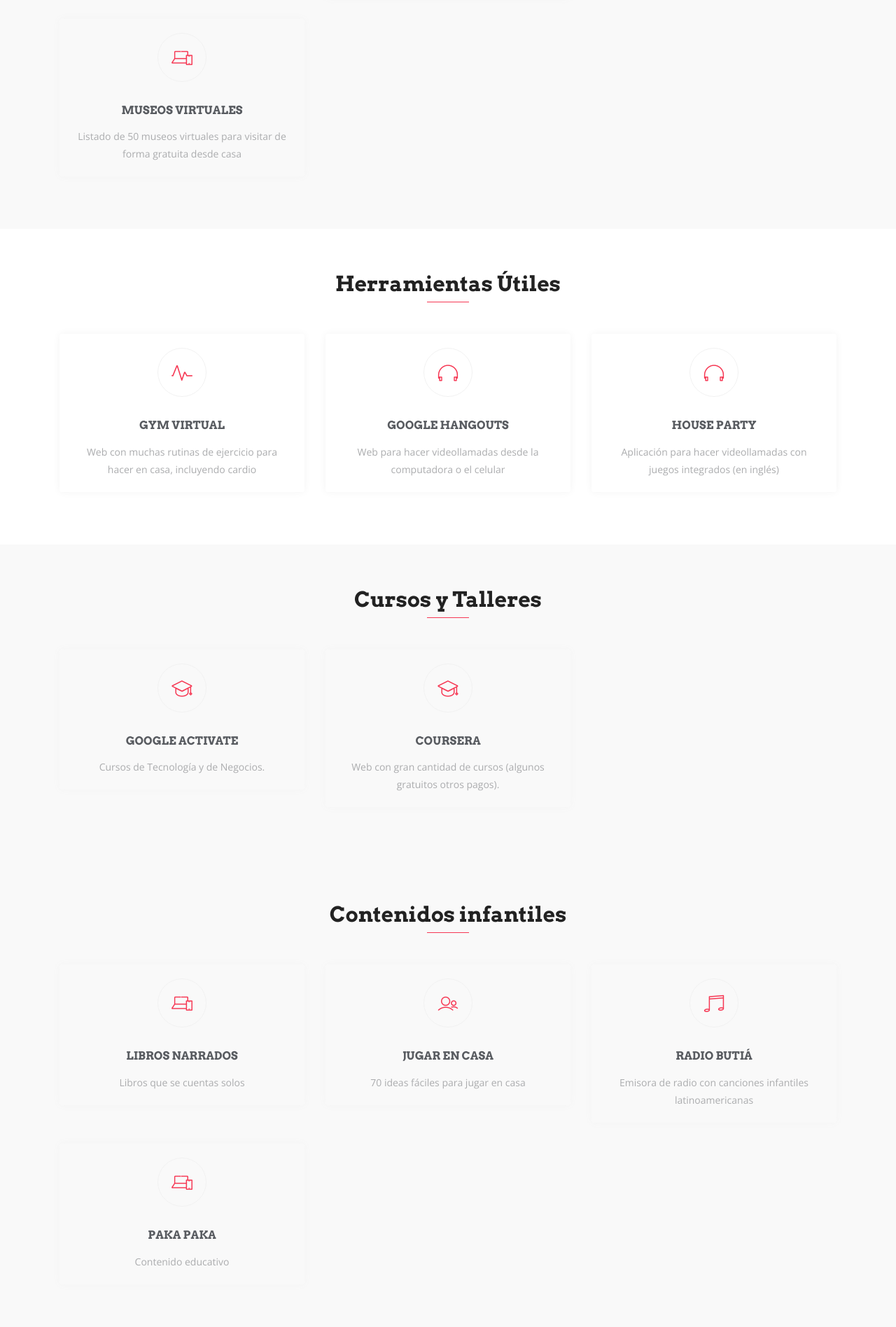
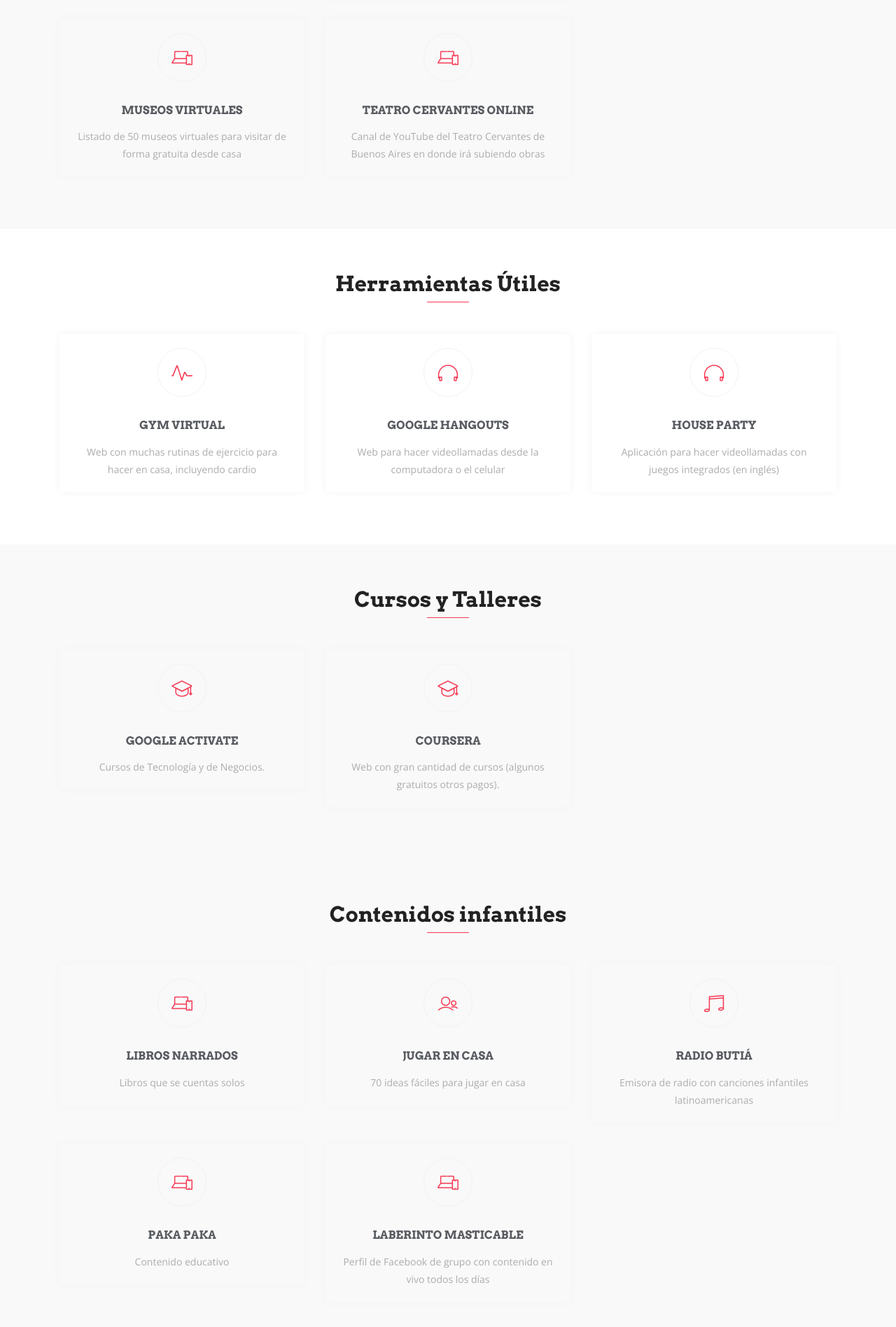
Before and after one commit to brian831/cuarentena, a plain HTML site: page index.html in a window 1280 px wide. Shown: the part 1084-2980 px from the top of the page at 70% size. Drawn offline with nearby package versions, Linux system fonts and the light colour scheme; a script that the page names is missing; files whose address does not match are found by name.

Commit message:
contenido

```diff
--- a/index.html
+++ b/index.html
@@ -171,6 +171,20 @@
               </div>
             </div>
           </div>
+          <!-- Services item -->
+          <div class="col-md-6 col-lg-4 col-xs-12">
+            <div class="services-item wow fadeInRight" data-wow-delay="0.3s">
+              <div class="icon">
+                <a href="https://www.youtube.com/channel/UC4jy_ly_xzt9ga1Qp_TfUeQ" target="_blank">
+                  <i class="lni-laptop-phone"></i>
+                </a>
+              </div>
+              <div class="services-content">
+                <h3><a href="https://www.youtube.com/channel/UC4jy_ly_xzt9ga1Qp_TfUeQ" target="_blank">Teatro Cervantes Online</a></h3>
+                <p>Canal de YouTube del Teatro Cervantes de Buenos Aires en donde irá subiendo obras</p>
+              </div>
+            </div>
+          </div>
         </div>
       </div>
     </section>
@@ -335,10 +349,25 @@
               </div>
             </div>
           </div>
+          <!-- Services item -->
+          <div class="col-md-6 col-lg-4 col-xs-12">
+            <div class="services-item wow fadeInRight" data-wow-delay="0.3s">
+              <div class="icon">
+                <a href="https://www.facebook.com/LaberintoMasticable/photos/a.465906336887198/1933053683505782/?type=3&theater" target="_blank">
+                  <i class="lni-laptop-phone"></i>
+                </a>
+              </div>
+              <div class="services-content">
+                <h3><a href="https://www.facebook.com/LaberintoMasticable/photos/a.465906336887198/1933053683505782/?type=3&theater" target="_blank">Laberinto Masticable</a></h3>
+                <p>Perfil de Facebook de grupo con contenido en vivo todos los días</p>
+              </div>
+            </div>
+          </div>
         </div>
       </div>
     </section>
     <!-- Services Section End -->
+
     <footer>
       <div id="copyright">
         <div class="container">
```
Also changed, not shown: assets/img/icon.jpg (added).
